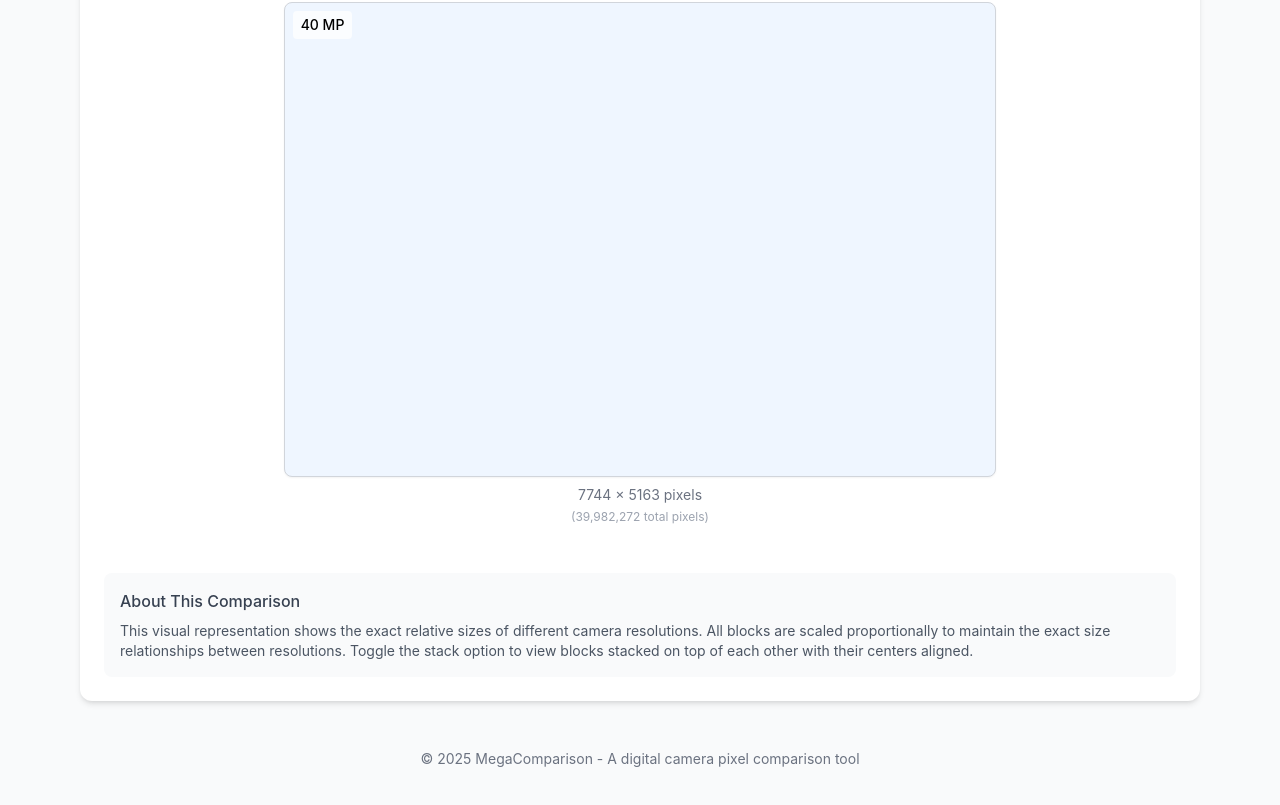
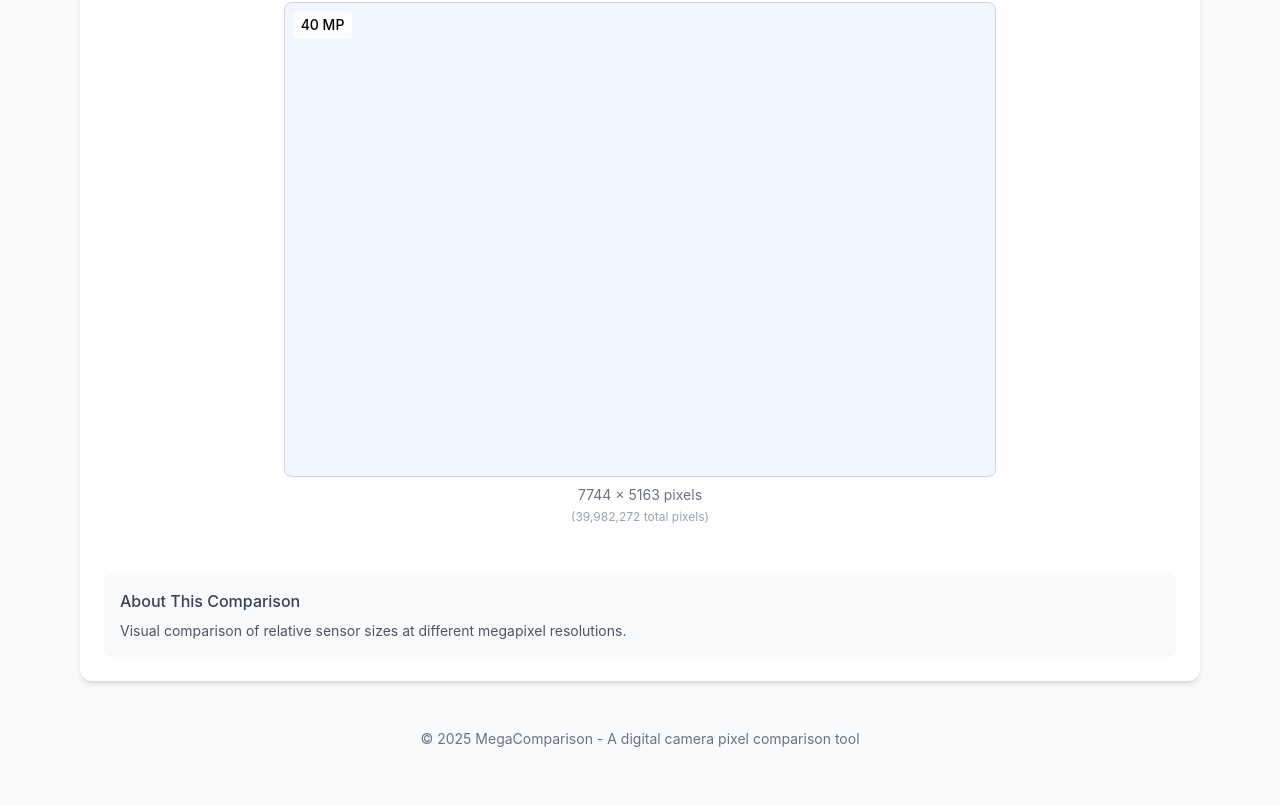
Before and after one commit to franklioxygen/mega-comparison, a React (Vite) app: page / in a window 1280 px wide. Shown: the part 857-1662 px from the top of the page. Built offline with nearby package versions, Linux system fonts and the light colour scheme.

Commit message:
Update About sections to be more concise and clarify simulation aspects

```diff
--- a/src/components/FocalLength.tsx
+++ b/src/components/FocalLength.tsx
@@ -233,15 +233,8 @@ const FocalLength: React.FC<FocalLengthProps> = () => {
 
       <div className="mt-4 p-4 bg-gray-50 rounded-lg">
         <h3 className="text-md font-medium text-gray-700 mb-2">About Focal Length</h3>
-        <p className="text-sm text-gray-600 mb-2">
-          Focal length determines the field of view (FOV) of a camera. A shorter focal length
-          (e.g., 14mm) gives a wider view, while a longer focal length (e.g., 200mm) produces a
-          narrower, zoomed-in view.
-        </p>
         <p className="text-sm text-gray-600">
-          The red rectangle represents what would be visible in the frame at the
-          selected focal length. Click anywhere on the image to move the frame and explore
-          different compositions. This is a simplified visualization based on a full-frame (36mm) sensor.
+          Simulated view of how focal length affects field of view and apparent distance in photography.
         </p>
       </div>
     </div>
--- a/src/components/ImageGallery.tsx
+++ b/src/components/ImageGallery.tsx
@@ -93,9 +93,7 @@ const ImageGallery: React.FC<ImageGalleryProps> = ({ selectedPixels }) => {
       <div className="mt-8 p-4 bg-gray-50 rounded-lg">
         <h3 className="text-md font-medium text-gray-700 mb-2">About This Gallery</h3>
         <p className="text-sm text-gray-600">
-          This gallery shows sample images for each megapixel resolution, maintaining their original aspect ratios.
-          Each image is displayed at a size that fits your screen while preserving the relative proportions of the original resolution.
-          The dimensions shown represent the actual pixel dimensions of the camera sensor at each megapixel setting.
+          Sample images showing simulated clarity differences between megapixel resolutions.
         </p>
       </div>
     </div>
--- a/src/components/PixelComparison.tsx
+++ b/src/components/PixelComparison.tsx
@@ -168,11 +168,7 @@ const PixelComparison: React.FC<PixelComparisonProps> = ({ selectedPixels }) =>
       <div className="mt-8 p-4 bg-gray-50 rounded-lg">
         <h3 className="text-md font-medium text-gray-700 mb-2">About This Comparison</h3>
         <p className="text-sm text-gray-600">
-          This visual representation shows the exact relative sizes of different camera resolutions.
-          All blocks are scaled proportionally to maintain the exact size relationships between
-          resolutions. {isStacked
-            ? "In stack mode, all blocks are perfectly centered and layered with smaller resolutions on top of larger ones."
-            : "Toggle the stack option to view blocks stacked on top of each other with their centers aligned."}
+          Visual comparison of relative sensor sizes at different megapixel resolutions.
         </p>
       </div>
     </div>
```
